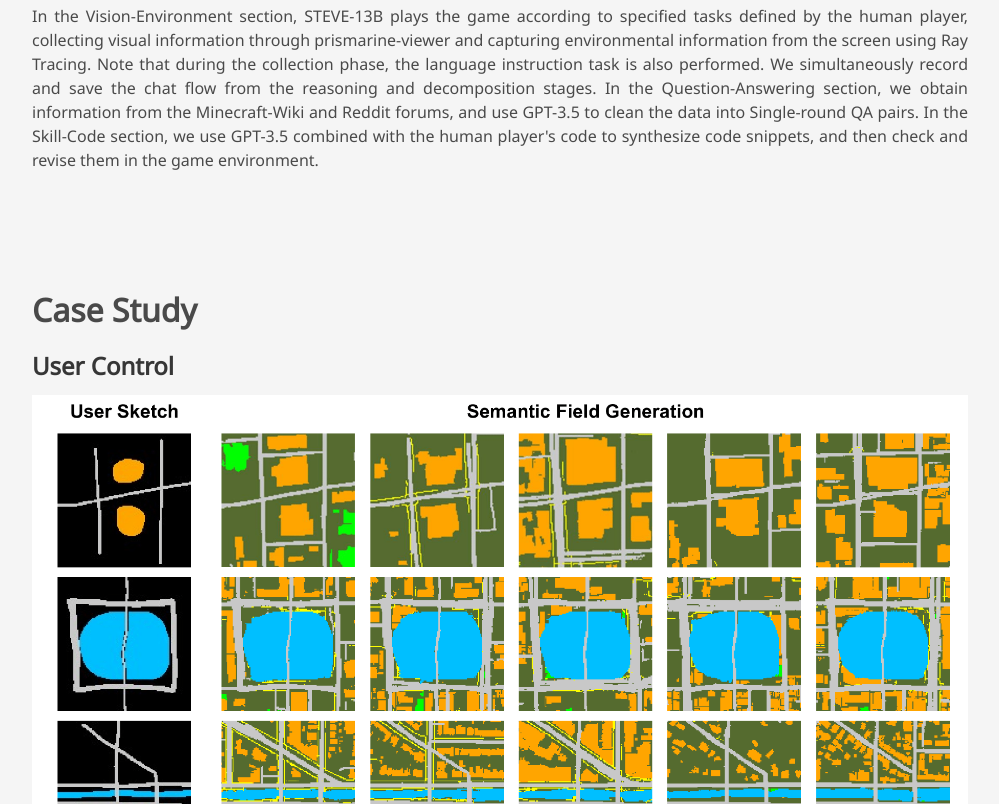
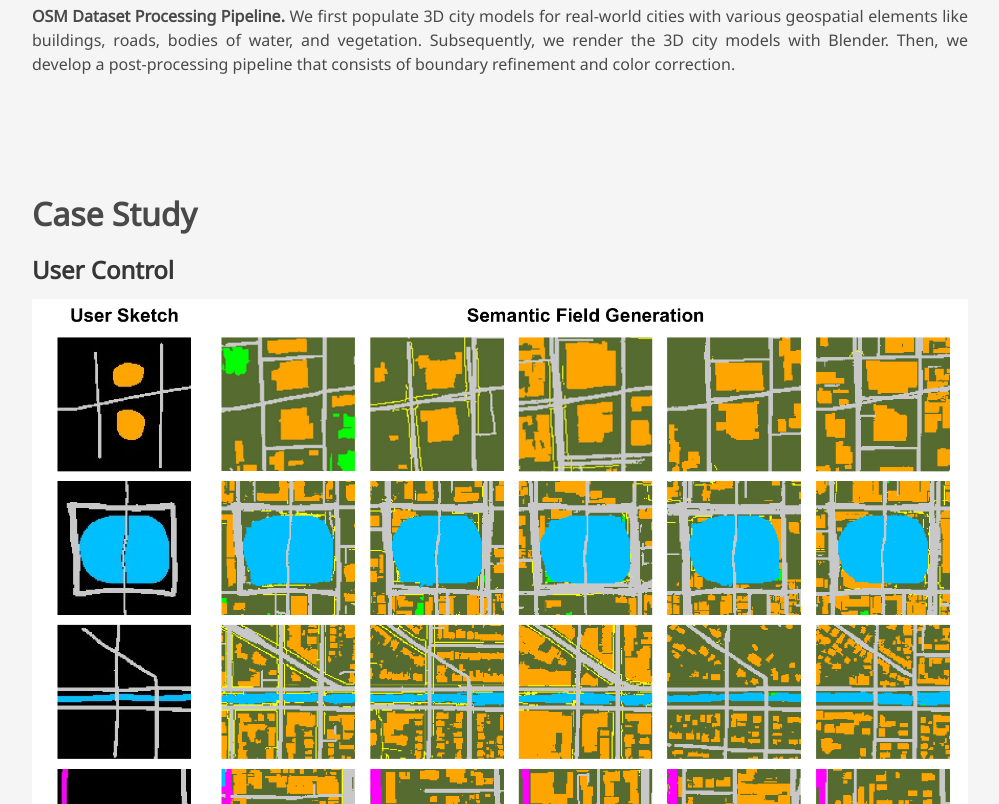
Before and after one commit to rese1f/CityGen, a plain HTML site: page index.html in a window 1280 px wide. Shown: the part 2269-3073 px from the top of the page, without its empty margins (140-1139 px from the left). Drawn offline with nearby package versions, Linux system fonts and the light colour scheme; some icons are missing; a web font is replaced by a local one.

Commit message:
Update index.html

```diff
--- a/index.html
+++ b/index.html
@@ -184,7 +184,7 @@ CityGen demonstrates promising applicability in fields like smart cities, urban
       <div class="content has-text-justified">
         <img src="static/images/dataset_pipeline.png" alt="MY ALT TEXT"/>
         <p>
-          In the Vision-Environment section, STEVE-13B plays the game according to specified tasks defined by the human player, collecting visual information through prismarine-viewer and capturing environmental information from the screen using Ray Tracing. Note that during the collection phase, the language instruction task is also performed. We simultaneously record and save the chat flow from the reasoning and decomposition stages. In the Question-Answering section, we obtain information from the Minecraft-Wiki and Reddit forums, and use GPT-3.5 to clean the data into Single-round QA pairs. In the Skill-Code section, we use GPT-3.5 combined with the human player's code to synthesize code snippets, and then check and revise them in the game environment.
+        <b>OSM Dataset Processing Pipeline.</b> We first populate 3D city models for real-world cities with various geospatial elements like buildings, roads, bodies of water, and vegetation. Subsequently, we render the 3D city models with Blender. Then, we develop a post-processing pipeline that consists of boundary refinement and color correction.
         </p>
       </div>
 
```
